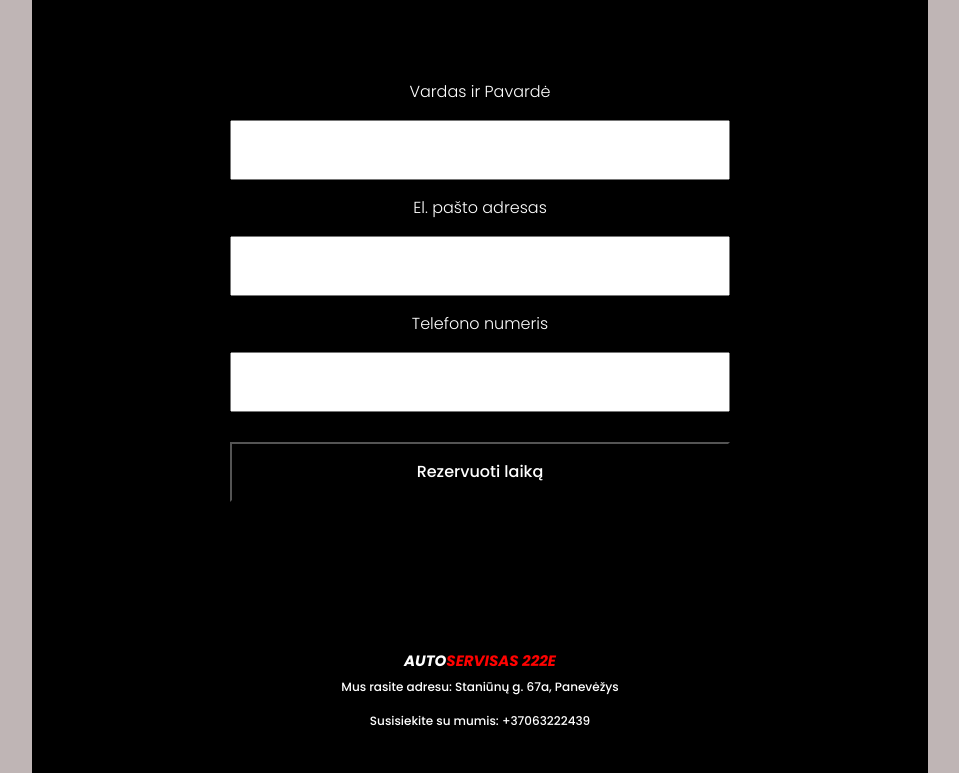
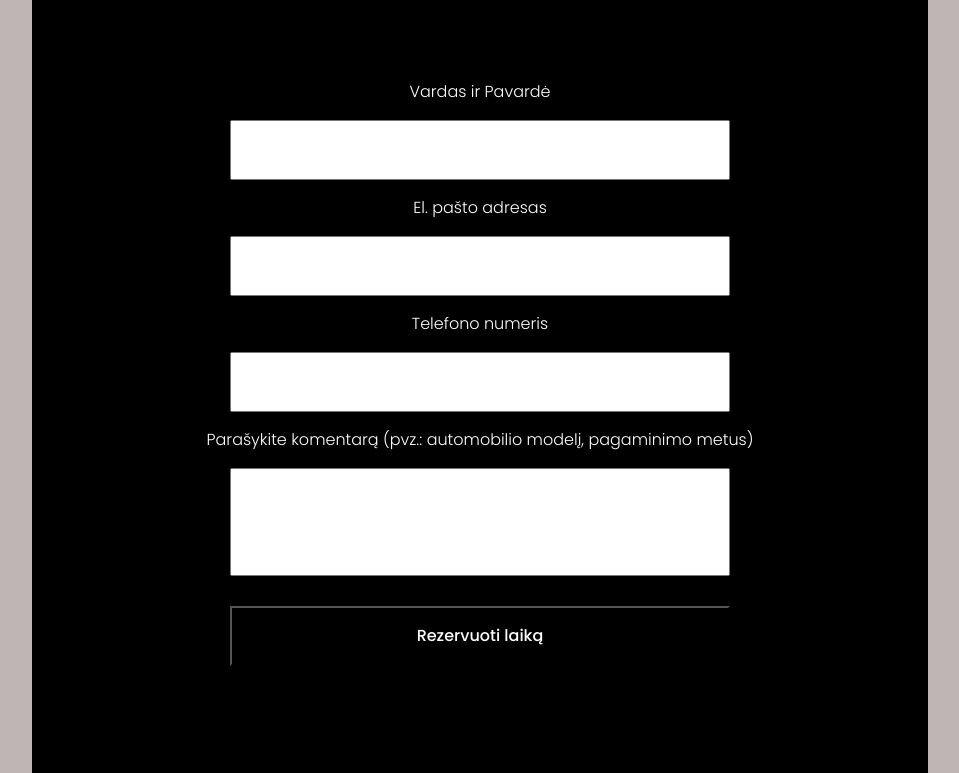
Before and after one commit to Sandruttee/autoservisas222e, a React (Create React App) app: page /BookingApp in a window 1280 px wide. Shown: the part 434-1207 px from the top of the page, without its empty margins (160-1119 px from the left). Built offline with nearby package versions, Linux system fonts and the light colour scheme.

Commit message:
added a comment box

```diff
--- a/src/pages/BookingApp.js
+++ b/src/pages/BookingApp.js
@@ -65,6 +65,12 @@ class BookingApp extends React.Component {
             <br />
             <input className="bookingInput" type="text"></input>
             <br />
+            <label className="bookingLabel" for="name">
+              Parašykite komentarą (pvz.: automobilio modelį, pagaminimo metus)
+            </label>{" "}
+            <br />
+            <input className="bookingInputSpecial" type="text"></input>
+            <br />
             <button className="loginButton" onClick={this.bookTime}>
               Rezervuoti laiką
             </button>
--- a/src/pages/styling.css
+++ b/src/pages/styling.css
@@ -236,6 +236,10 @@ a {
   padding: 16px;
   width: 500px;
 }
+.bookingInputSpecial {
+  padding: 40px;
+  width: 500px;
+}
 
 .bookingLabel {
   padding: 16px;
```
